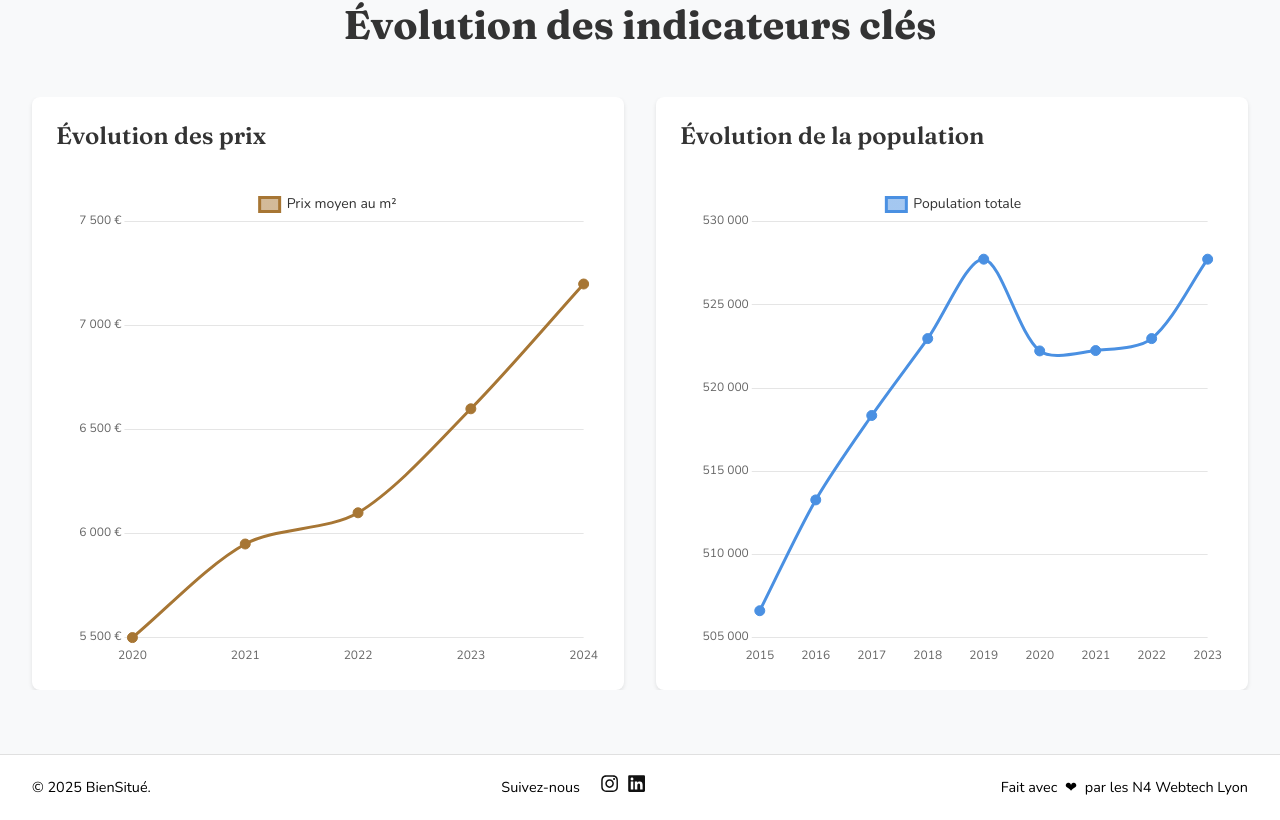
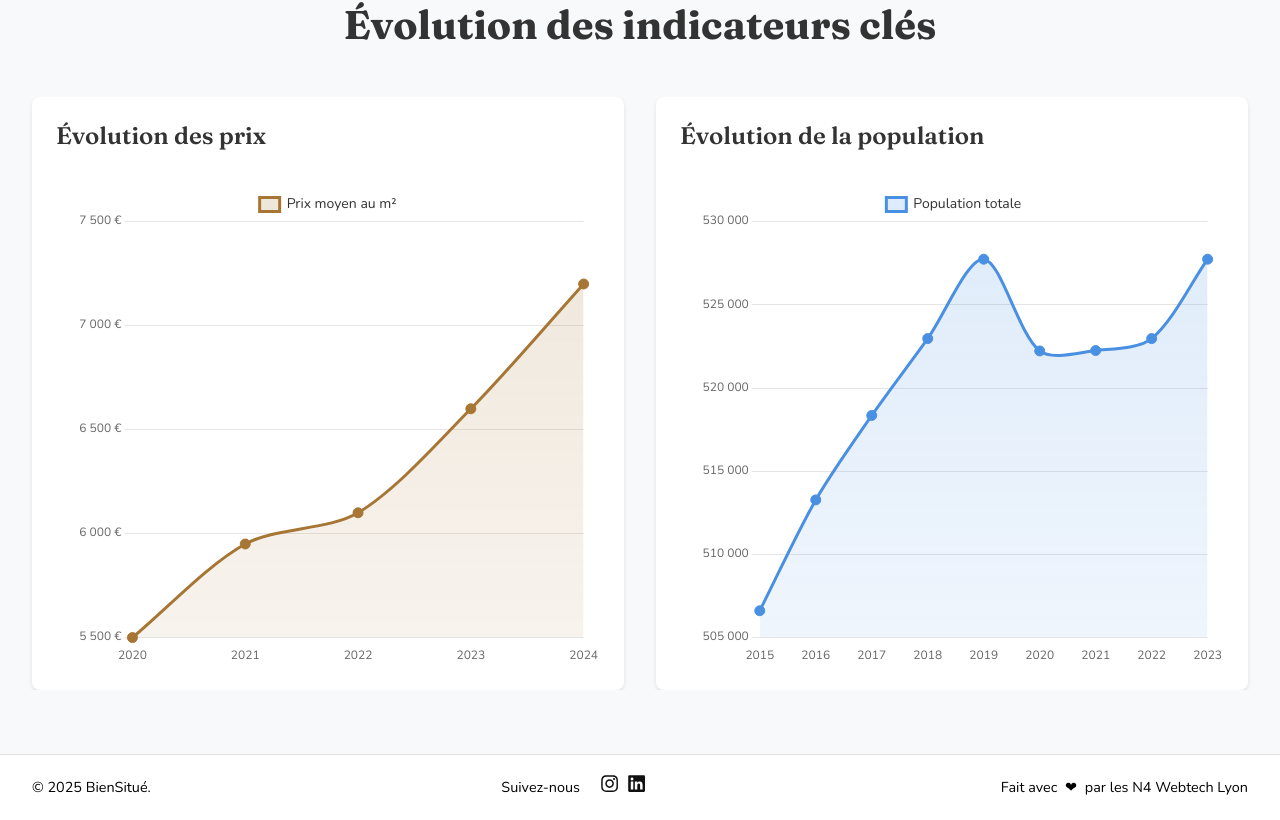
Before and after one commit to romain-sadar/Hackaton, a React (Vite) app in the folder hackaton_front_react/: page / in a window 1280 px wide. Shown: the part 864-1684 px from the top of the page. Built offline with nearby package versions, Linux system fonts and the light colour scheme.

Commit message:
added gradient to graph

```diff
--- a/hackaton_front_react/src/components/Chart.jsx
+++ b/hackaton_front_react/src/components/Chart.jsx
@@ -8,11 +8,12 @@ import {
   Title,
   Tooltip,
   Legend,
+  Filler,
 } from 'chart.js';
 import { Line } from 'react-chartjs-2';
 
 // Register required components for Line chart
-ChartJS.register(CategoryScale, LinearScale, PointElement, LineElement, Title, Tooltip, Legend);
+ChartJS.register(CategoryScale, LinearScale, PointElement, LineElement, Title, Tooltip, Legend, Filler);
 
 const Chart = ({
   data,
@@ -26,6 +27,19 @@ const Chart = ({
 }) => {
   const chartRef = useRef(null);
 
+  useEffect(() => {
+    if (chartRef.current) {
+      const chart = chartRef.current;
+      const ctx = chart.ctx;
+      const gradient = ctx.createLinearGradient(0, 0, 0, chart.height);
+      gradient.addColorStop(0, `${color}30`); // 50% opacity at the top
+      gradient.addColorStop(1, `${color}15`); // 10% opacity at the bottom
+
+      chart.data.datasets[0].backgroundColor = gradient;
+      chart.update();
+    }
+  }, [color]);
+
   const chartData = {
     labels: data.labels,
     datasets: [
@@ -34,17 +48,7 @@ const Chart = ({
         data: data.values,
         fill: true,
         borderColor: color,
-        backgroundColor: (context) => {
-          const chart = context.chart;
-          const {ctx, chartArea} = chart;
-          if (!chartArea) {
-            return null;
-          }
-          const gradient = ctx.createLinearGradient(0, chartArea.bottom, 0, chartArea.top);
-          gradient.addColorStop(0, `${color}20`);
-          gradient.addColorStop(1, `${color}80`);
-          return gradient;
-        },
+        backgroundColor: 'transparent',
         tension: 0.3,
         pointRadius: 5,
         pointBackgroundColor: color,
@@ -136,7 +140,7 @@ const Chart = ({
 
   return (
     <div style={{ height, width: '100%', maxWidth: '100%', margin: '0 auto' }}>
-      <Line data={chartData} options={options} />
+      <Line ref={chartRef} data={chartData} options={options} />
     </div>
   );
 };
```
